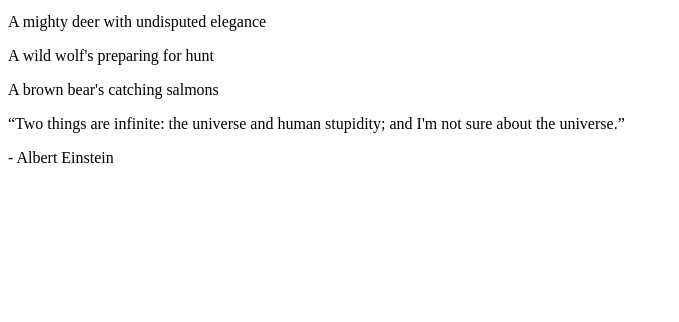
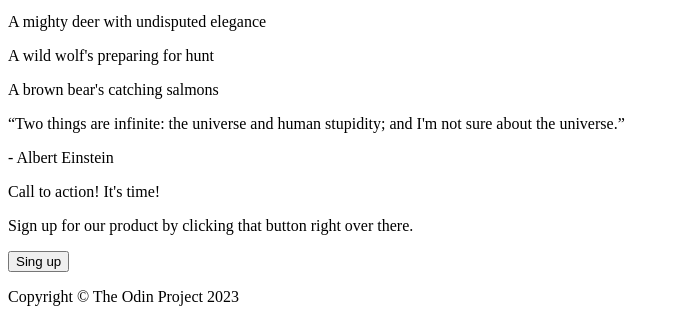
Before and after one commit to NightSky-Web/First-webpage, a plain HTML site: page index.html in a window 1280 px wide. Shown: the part 594-916 px from the top of the page, without its empty margins (0-679 px from the left). Before the commit the page ends 800 px from the top, so only its background shows below. Drawn offline with Linux system fonts and the light colour scheme.

Commit message:
Add footer

```diff
--- a/index.html
+++ b/index.html
@@ -34,5 +34,14 @@
         <p>“Two things are infinite: the universe and human stupidity; and I'm not sure about the universe.”</p>
         <p>- Albert Einstein</p>
     </div>
+    <div class="alarm">
+        <p>Call to action! It's time!</p>
+        <p>Sign up for our product by clicking that button right over there.</p>
+        <button>Sing up</button>
+    </div>
+    <div class="footer">
+        <p>Copyright © The Odin Project 2023</p>
+    </div>
+
 </body>
 </html>
```
